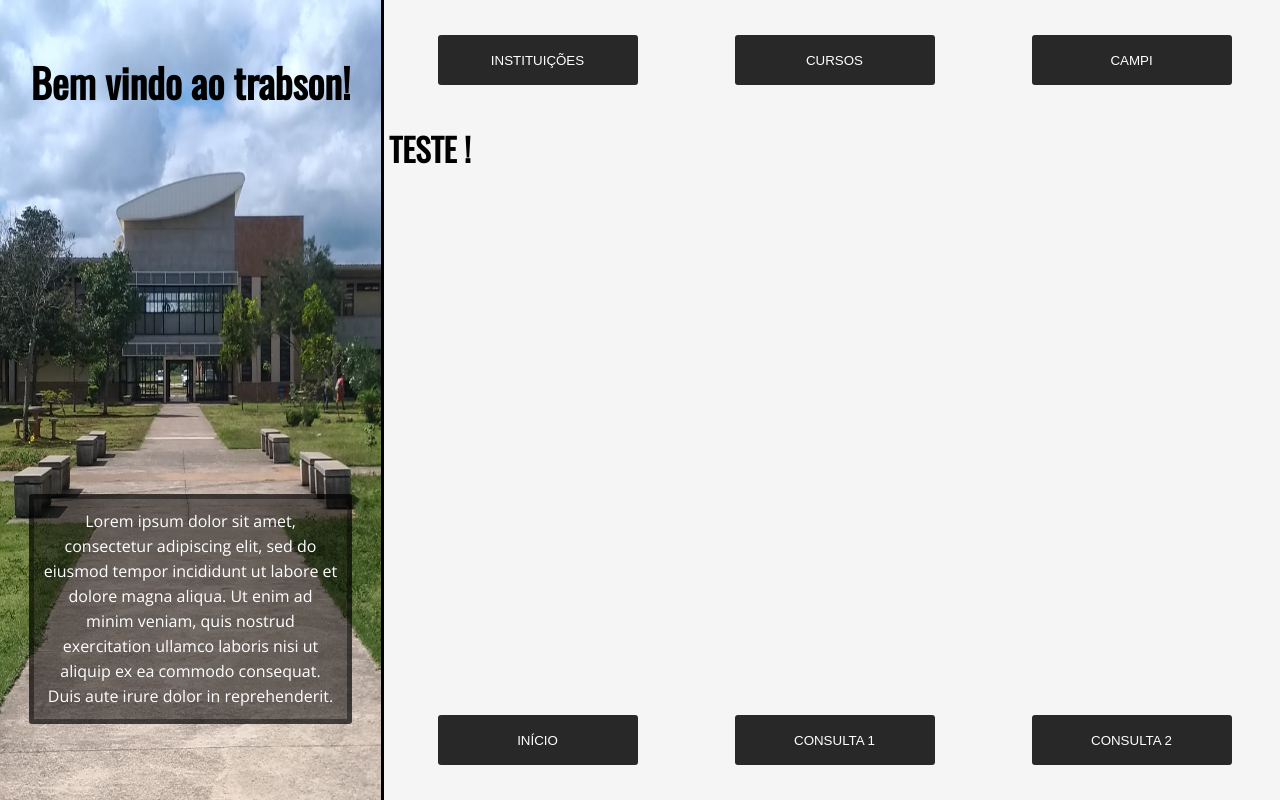
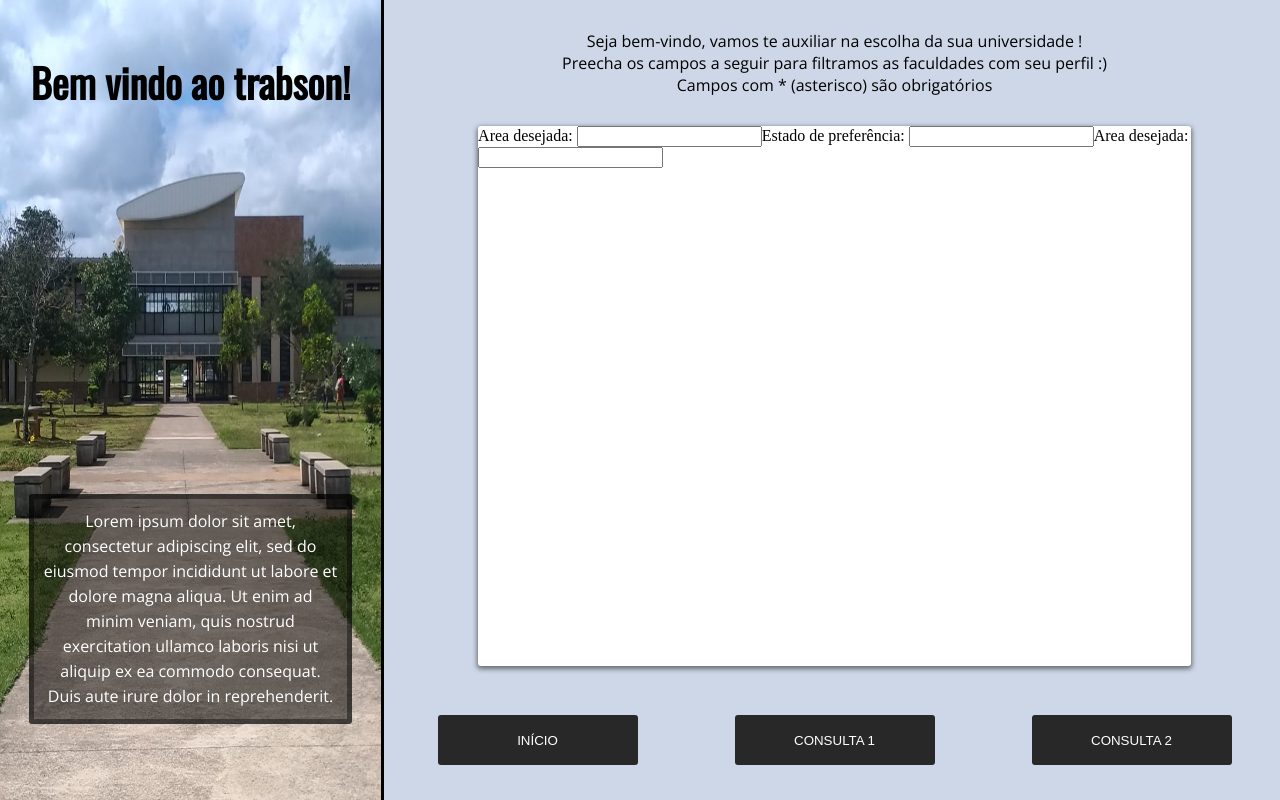
Before and after one commit to devNatron/integradoWEB, a React (Create React App) app in the folder app/: page /#/ in a window 1280 px wide. Built offline with nearby package versions, Linux system fonts and the light colour scheme.

Commit message:
tela inicial modificada

```diff
--- a/app/src/components/Home/index.js
+++ b/app/src/components/Home/index.js
@@ -1,5 +1,25 @@
 import React from 'react'
 
+import './styles.css'
+
 export default () => (
-    <h1>TESTE !</h1>
-)
+    <main className="Content">
+        <div className="intro-wrapper">
+            <p>Seja bem-vindo, vamos te auxiliar na escolha da sua universidade ! <br/>
+            Preecha os campos a seguir para filtramos as faculdades com seu perfil :) <br/>
+            Campos com * (asterisco) são obrigatórios</p>
+        </div>
+        <div className="form-wrapper">
+            <form>
+                <label for="area">Area desejada: </label>
+                <input type="text" name="area" id="input-area"></input>
+
+                <label for="area">Estado de preferência: </label>
+                <input type="text" name="area" id="input-area"></input>
+
+                <label for="area">Area desejada: </label>
+                <input type="text" name="area" id="input-area"></input>
+            </form>
+        </div>
+    </main >
+);
--- /dev/null
+++ b/app/src/components/Home/styles.css
@@ -0,0 +1,26 @@
+main{
+    height: 100%;
+    display: flex;
+    flex-direction: column;
+    align-items: center;
+}
+
+.intro-wrapper{
+    margin: 30px 0;
+}
+
+.intro-wrapper p{
+    text-align: center;
+}
+
+.form-wrapper{
+    background-color: #fff;
+
+    -webkit-box-shadow: 0px 2px 5px 1px rgba(0,0,0,0.5);
+    -moz-box-shadow: 0px 2px 5px 1px rgba(0,0,0,0.5);
+    box-shadow: 0px 2px 5px 1px rgba(0,0,0,0.5);
+
+    border-radius: 3px;
+    width: 80%;
+    height: 80%;
+}
--- a/app/src/components/Templates/Nav/index.js
+++ b/app/src/components/Templates/Nav/index.js
@@ -1,11 +1,12 @@
 import React from 'react';
 import DarkButton from '../../Utils/DarkButton';
+
 import './styles.css';
 
 export default () => (
     <div className="Nav">
-        <DarkButton nome = "Início"/>
-        <DarkButton nome = "Consulta 1"/>
-        <DarkButton nome = "Consulta 2"/>
+        <DarkButton nome="Início" link="/home"/>
+        <DarkButton nome="Consulta 1" link="/teste" />
+        <DarkButton nome="Consulta 2"/>
     </div>
 );
--- /dev/null
+++ b/app/src/components/Teste/index.js
@@ -0,0 +1,7 @@
+import React from 'react'
+
+export default () => (
+    <div className="Content">
+        <h1>asdokao</h1>
+    </div >
+);
--- a/app/src/components/Utils/DarkButton/index.js
+++ b/app/src/components/Utils/DarkButton/index.js
@@ -1,4 +1,5 @@
 import React from 'react'
+import {Link} from 'react-router-dom';
 
 import "./styles.css"
 
@@ -14,9 +15,11 @@ class DarkButton extends React.Component {
 
     render(){
         return (
-            <button className="dark-button" onClick={this.handleClick} style={{backgroundColor: this.state.bgColor}}>
-                {this.props.nome}
-            </button>
+            <Link to={this.props.link}>
+                <button className="dark-button" onClick={this.handleClick} style={{backgroundColor: this.state.bgColor}}>
+                    {this.props.nome}
+                </button>
+            </Link>
         )
     }
 }
--- /dev/null
+++ b/app/src/components/Utils/InputText/style.css
@@ -0,0 +1,5 @@
+.input{
+    height: 30px;
+    width: 200px;
+
+}
--- a/app/src/main/App.js
+++ b/app/src/main/App.js
@@ -13,7 +13,6 @@ export default props =>
   <HashRouter>
     <div className="app">
       <InfoBar />
-      <Menu />
       <Routes/>
       <Nav />
     </div>
--- a/app/src/main/Routes.jsx
+++ b/app/src/main/Routes.jsx
@@ -2,9 +2,12 @@ import React from 'react'
 import { Switch, Route, Redirect } from 'react-router'
 
 import Home from '../components/Home/'
+import Teste from '../components/Teste/'
 
 export default props =>
     <Switch>
         <Route exact path='/' component={Home} />
+        <Route path='/teste' component={Teste} />
+        <Route path='/home' component={Home} />
         <Redirect from='*' to='/' />
     </Switch>
--- a/app/src/main/app.css
+++ b/app/src/main/app.css
@@ -7,23 +7,19 @@
     margin: 0;
     display: grid;
     grid-template-columns: 30% 1fr;
-    grid-template-rows: 15% 1fr 15%;
+    grid-template-rows: 1fr 15%;
     grid-template-areas:
-        "InfoBar Menu"
-        "InfoBar Table"
+        "InfoBar Content"
         "InfoBar Nav";
     height: 100vh;
     background-color: #F5F5F5;
+    background-color: rgb(205,215,231);
     grid-gap: 5px;
 
 }
 
 .InfoBar {
     grid-area: InfoBar;
-}
-
-.Menu {
-    grid-area: Menu;
 }
 
 .Filters {
@@ -35,9 +31,8 @@
     grid-area: Nav;
 }
 
-.Table {
-    grid-area: Table;
-    background-color: green;
+main.Content {
+    grid-area: Content;
 }
 
 .app p {
```
Also changed, not shown: app/src/components/Utils/InputText/index.js (added, +7 -0 lines).
